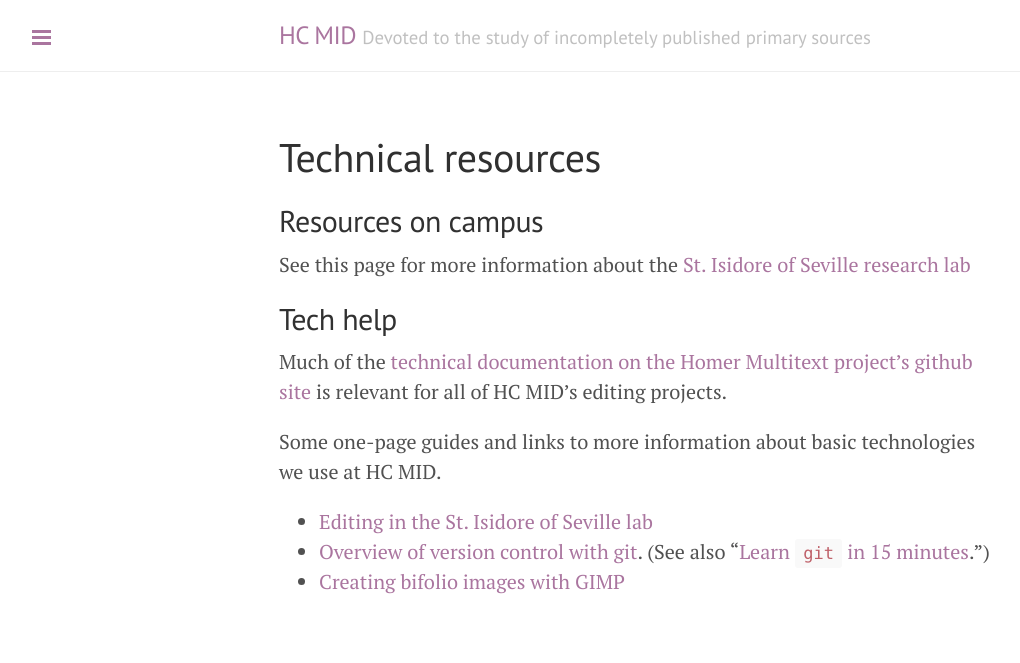
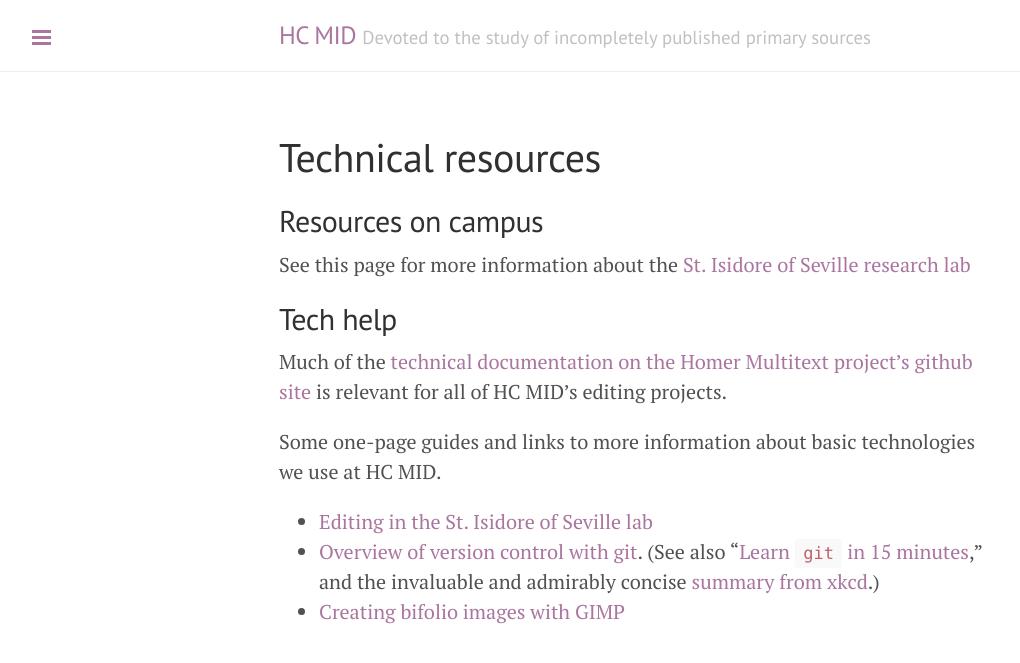
Before and after one commit to HCMID/HCMID.github.io, a Jekyll site: the page built from tech/index.md, in a window 1280 px wide. Shown: the top 663 px of the page, without its empty margins (1-1021 px from the left). Built offline with Jekyll 4.4.1, drawn with Linux system fonts in a browser that asks for light colours.

Commit message:
Add point for BUcknell conf on map

```diff
--- a/tech/index.md
+++ b/tech/index.md
@@ -22,5 +22,5 @@ Some one-page guides and links to more information about basic technologies we u
 
 
 - [Editing in the St. Isidore of Seville lab](editing-in-lab)
-- [Overview of version control with git](git-intro).  (See also "[Learn `git` in 15 minutes](http://try.github.io/levels/1/challenges/1).")
+- [Overview of version control with git](git-intro).  (See also "[Learn `git` in 15 minutes](http://try.github.io/levels/1/challenges/1)," and the invaluable and admirably concise [summary from xkcd](http://xkcd.com/1597/).)
 - [Creating bifolio images with GIMP](gimp-bifolio)
```
Also changed, not shown: 1 other file.
